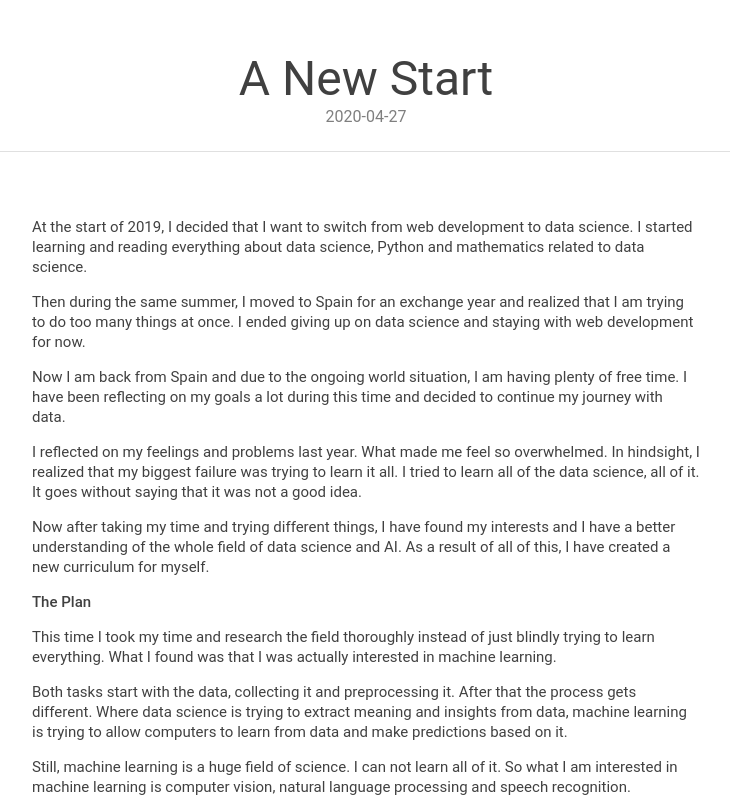
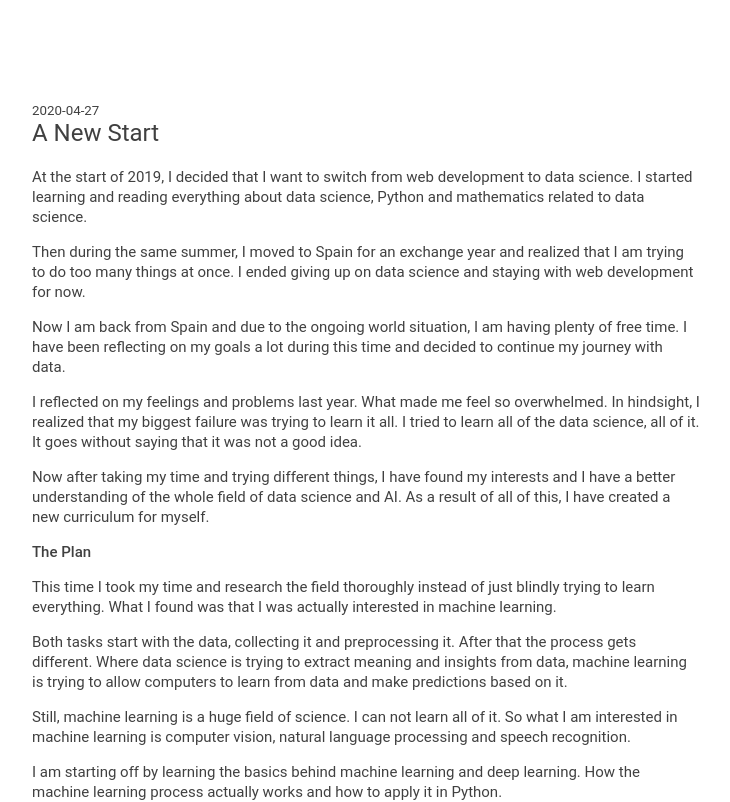
Before and after one commit to emilrwx/emilrwx_website, a Next.js app: page /posts/a-new-start in a window 1280 px wide. Shown: the top 802 px of the page, without its empty margins (274-1004 px from the left). Built offline with nearby package versions, Linux system fonts and the light colour scheme.

Commit message:
remove header

```diff
--- a/layouts/post.js
+++ b/layouts/post.js
@@ -1,19 +1,17 @@
 import Layout from '@layouts/layout'
 import Head from 'next/head'
-import Header from '../components/header'
 
 export default function PostLayout (props) {
   return (
-    <>
-      <Header title={props.title} description={props.date} />
     <Layout>
       <Head>
         <title>{props.title}</title>
       </Head>
       <article>
+        <small>{props.date}</small>
+        <h1>{props.title}</h1>
         <div dangerouslySetInnerHTML={{ __html: props.content }} />
       </article>
     </Layout>
-    </>
   )
 }
```
Lines whose indentation alone changed are shown as unchanged.
